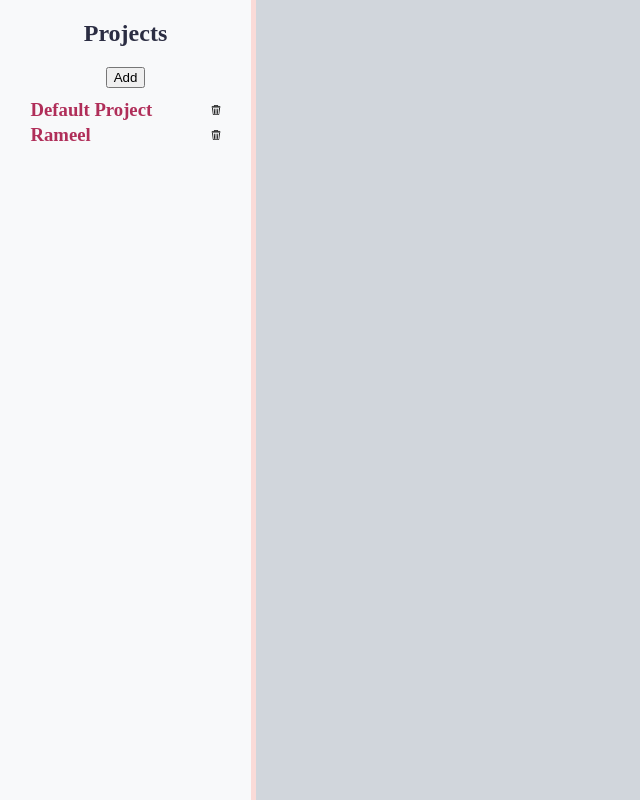
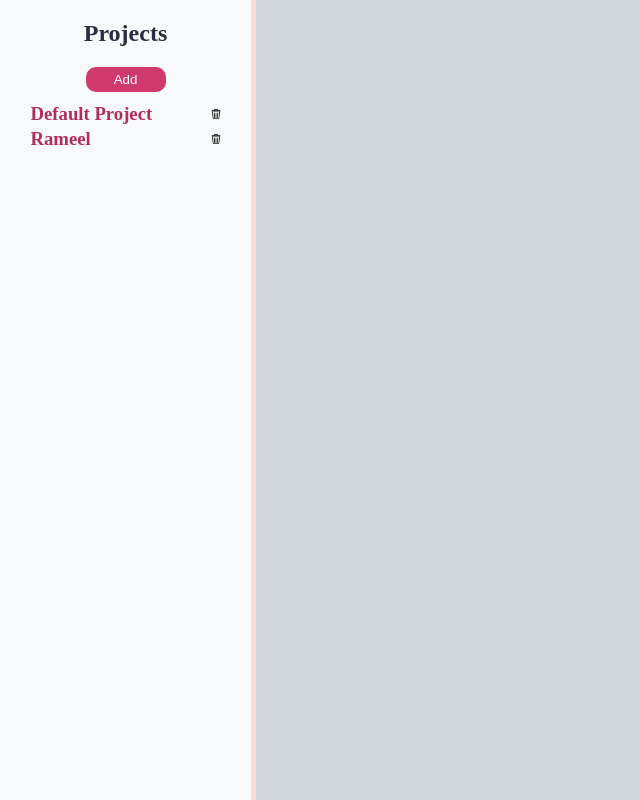
Before and after one commit to RameelHaroon/Todo-List, a website built with webpack: page src/template.html in a window 1280 px wide. Shown: the whole page, without its empty margins (0-640 px from the left). Built offline with nearby package versions, Linux system fonts and the light colour scheme.

Commit message:
Updated UI of the add project button

```diff
--- a/src/css/index.css
+++ b/src/css/index.css
@@ -26,3 +26,12 @@ h2{
 #right-panel{
     background-color: #d1d6dc;
 }
+
+#add-project-btn{
+    width: 80px;
+    padding: 5px;
+    color: white;
+    background-color: #cf396b;
+    border:none;
+    border-radius: 10px;
+}
--- a/src/index.js
+++ b/src/index.js
@@ -4,6 +4,8 @@ import "./css/index.css";
 
 // === Setup ===
 const leftPanel = document.querySelector("#left-panel");
+const rightPanel = document.querySelector("#right-panel");
+const addProjectBtn = document.querySelector("#add-project-btn");
 const manager = ProjectManager();
 
 const projectContainerDiv = createProjectContainer();
@@ -55,3 +57,8 @@ function handleClick(event) {
 
 // === Event Listener ===
 document.addEventListener("click", handleClick);
+
+addProjectBtn.addEventListener("click", () => {
+  console.log("Add project event called");
+  //manager.addProject();
+});
--- a/src/projectDOMHandler.js
+++ b/src/projectDOMHandler.js
@@ -1,42 +1,46 @@
 import "./css/projectDOMHandler.css";
-import myImage from './images/bin.png';
+import binImage from "./images/bin.png";
 
 export function renderProjects(parentDOMElement, projectList) {
   console.log(`Rendering ${projectList.length} project(s)`);
 
   // Clear existing content
-    parentDOMElement.innerHTML = '';
+  parentDOMElement.innerHTML = "";
 
   // Create project list container
-    const list = document.createElement('div');
-    list.classList.add('project-list');
+  const list = document.createElement("div");
+  list.classList.add("project-list");
 
   // Helper to create a single project element
   function createProjectElement(project) {
-        const projectDiv = document.createElement('div');
-        projectDiv.classList.add('project');
+    const projectDiv = document.createElement("div");
+    projectDiv.classList.add("project");
     projectDiv.dataset.projectId = project.projectId;
 
-        const title = document.createElement('h3');
+    const title = document.createElement("h3");
     title.textContent = project.name;
 
-        const img = document.createElement('img');
-        img.classList.add('bin-icon');
-        img.src = myImage;
-        img.alt = 'Bin-icon';
-        img.dataset.projectId = project.projectId;
+    const binImg = document.createElement("img");
+    binImg.classList.add("bin-icon");
+    binImg.src = binImage;
+    binImg.alt = "Bin-icon";
+    binImg.dataset.projectId = project.projectId;
 
-        projectDiv.append(title, img);
+    const addImg = document.createElement("img");
+    addImg.classList.add("add-icon");
+    addImg.src = binImage;
+    addImg.alt = "Add-icon";
+    addImg.dataset.projectId = project.projectId;
+
+    projectDiv.append(title, binImg);
     return projectDiv;
   }
 
   // Render all projects
-    projectList.forEach(project => {
+  projectList.forEach((project) => {
     const projectElement = createProjectElement(project);
     list.appendChild(projectElement);
   });
 
-
-
   parentDOMElement.appendChild(list);
 }
--- a/src/template.html
+++ b/src/template.html
@@ -9,7 +9,7 @@
     <div class="container">
       <div id="left-panel">
         <h2>Projects</h2>
-        <div><button>Add</button></div>
+        <div><button id="add-project-btn">Add</button></div>
       </div>
       <div id="right-panel"></div>
     </div>
```
Lines whose indentation alone changed are shown as unchanged.
